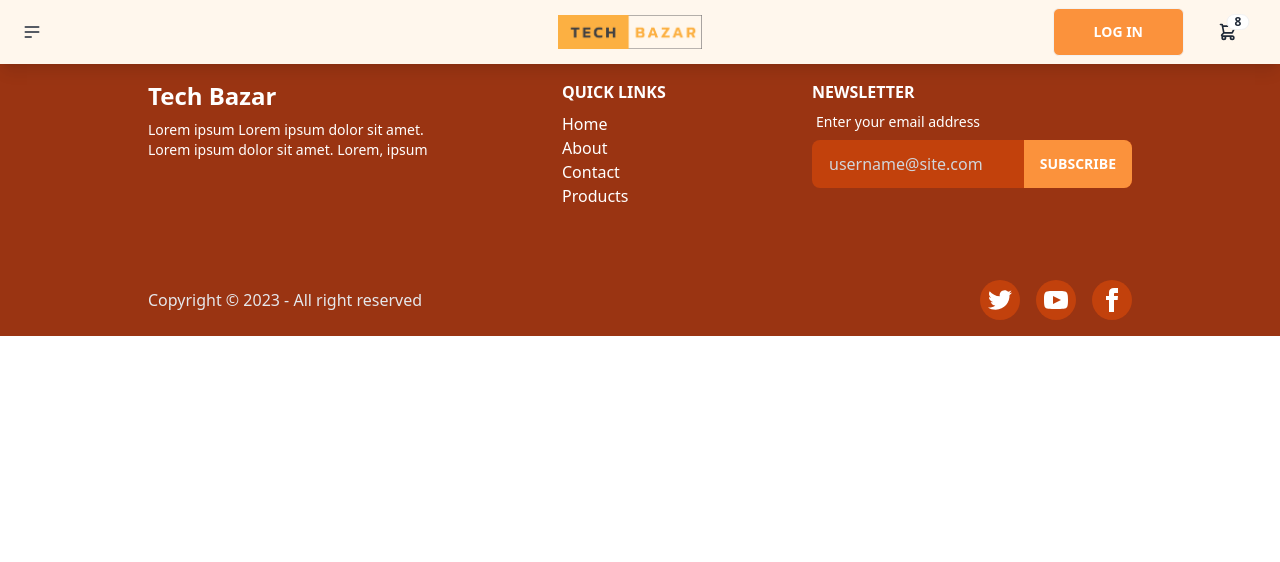
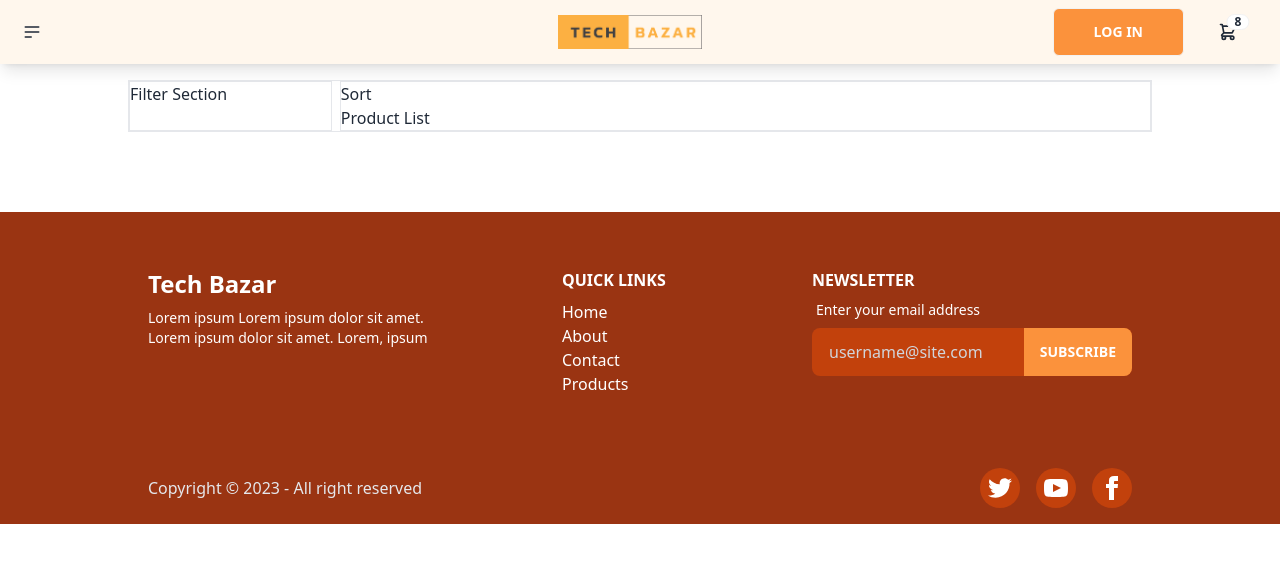
Before and after one commit to vaibhav-3003/TechBazar, a React (Vite) app: page /products in a window 1280 px wide. Shown: the top 562 px of the page. Built offline with nearby package versions, Linux system fonts and the light colour scheme; no server answers.

Commit message:
Products

```diff
--- /dev/null
+++ b/src/components/FilterSection.jsx
@@ -0,0 +1,11 @@
+import React from 'react'
+
+const FilterSection = () => {
+  return (
+    <div>
+      Filter Section
+    </div>
+  )
+}
+
+export default FilterSection
--- /dev/null
+++ b/src/components/ProductList.jsx
@@ -0,0 +1,11 @@
+import React from 'react'
+
+const ProductList = () => {
+  return (
+    <div>
+      Product List
+    </div>
+  )
+}
+
+export default ProductList
--- /dev/null
+++ b/src/components/Sort.jsx
@@ -0,0 +1,11 @@
+import React from 'react'
+
+const Sort = () => {
+  return (
+    <div>
+      Sort
+    </div>
+  )
+}
+
+export default Sort
--- /dev/null
+++ b/src/context/FilterContext.jsx
@@ -0,0 +1,27 @@
+import { createContext, useContext, useEffect, useReducer } from "react";
+import { AppContext } from "./ProductContext";
+import reducer from '../reducers/filterReducer';
+
+const FilterContext = createContext();
+
+const initialState = {
+    filter_products:[],
+    all_products:[],
+}
+
+const FilterContextProvider = ({children})=>{
+
+    const {products} = useContext(AppContext);
+
+    const [state,dispatch] = useReducer(reducer,initialState);
+
+    useEffect(()=>{
+        dispatch({type: 'LOAD_FILTER_PRODUCTS', payload: products});
+    },[products])
+
+    return <FilterContext.Provider value={{...state}}>
+        {children}
+    </FilterContext.Provider>
+}
+
+export {FilterContextProvider,FilterContext}
--- a/src/context/ProductContext.jsx
+++ b/src/context/ProductContext.jsx
@@ -52,7 +52,6 @@ const AppProvider = ({children}) =>{
             await getProducts(API);
         }
         products();
-        console.log(state);
     },[]);
 
     return <AppContext.Provider value={{...state,getSingleProduct}}>
--- a/src/main.jsx
+++ b/src/main.jsx
@@ -3,11 +3,14 @@ import ReactDOM from 'react-dom/client'
 import App from './App.jsx'
 import './index.css'
 import { AppProvider } from './context/ProductContext.jsx';
+import { FilterContextProvider } from './context/FilterContext.jsx';
 
 ReactDOM.createRoot(document.getElementById("root")).render(
   <React.StrictMode>
     <AppProvider>
-      <App />
+      <FilterContextProvider>
+        <App />
+      </FilterContextProvider>
     </AppProvider>
   </React.StrictMode>
 );
--- a/src/pages/Products.jsx
+++ b/src/pages/Products.jsx
@@ -1,9 +1,29 @@
-import React from 'react'
+import React, { useContext } from 'react'
+import ProductList from '../components/ProductList'
+import FilterSection from '../components/FilterSection'
+import Sort from '../components/Sort'
+import { FilterContext } from '../context/FilterContext'
 
 const Products = () => {
+
+  const {filter_products} = useContext(FilterContext);
+
   return (
-    <div>
-      Products
+    <div className='py-20 w-full'>
+      <div className='w-11/12 md:w-4/5 border mx-auto flex gap-2'>
+        <div className='w-1/5 border'>
+          <FilterSection />
+        </div>
+
+        <section className='w-4/5 border'>
+          <div>
+            <Sort />
+          </div>
+          <div>
+            <ProductList />
+          </div>
+        </section>
+      </div>
     </div>
   )
 }
--- /dev/null
+++ b/src/reducers/filterReducer.js
@@ -0,0 +1,15 @@
+const filterReducer = (state,action)=>{
+    switch (action.type) {
+        case 'LOAD_FILTER_PRODUCTS':
+            return {
+                ...state,
+                filter_products:[...action.payload],
+                all_products:action.payload,
+            }
+
+        default:
+            return state;
+    }
+}
+
+export default filterReducer;
```
